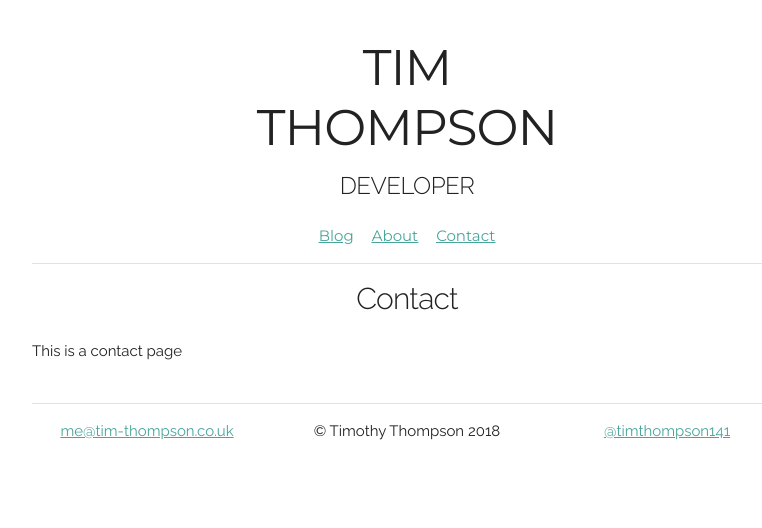
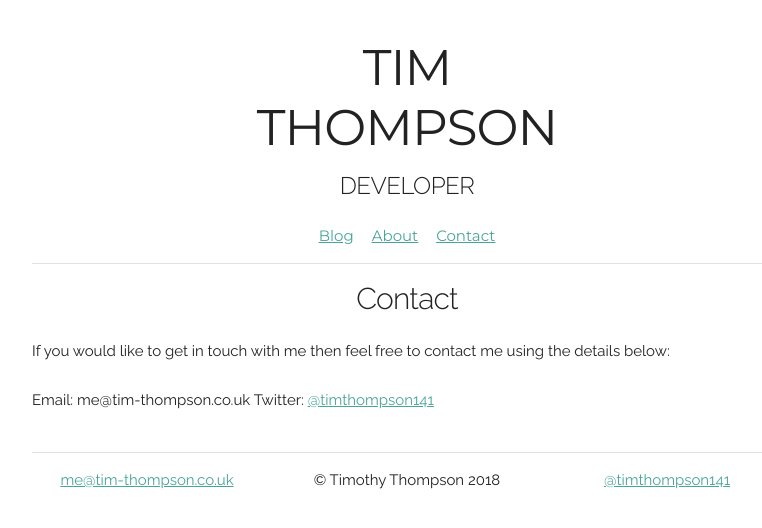
Before and after one commit to tim-thompson/blog, a Jekyll site: the page built from contact.md, in a window 1280 px wide. Shown: the top 528 px of the page, without its empty margins (233-995 px from the left). Built offline with Jekyll 4.4.1, drawn with Linux system fonts in a browser that asks for light colours; some web fonts are replaced; comment, search, counter and statistics services are not loaded.

Commit message:
Updated contact information

```diff
--- a/contact.md
+++ b/contact.md
@@ -3,4 +3,7 @@ layout: page
 title: Contact
 ---
 
-This is a contact page
+If you would like to get in touch with me then feel free to contact me using the details below:
+
+Email: me@tim-thompson.co.uk
+Twitter: [@timthompson141](https://twitter.co.uk/timthompson141)
```
